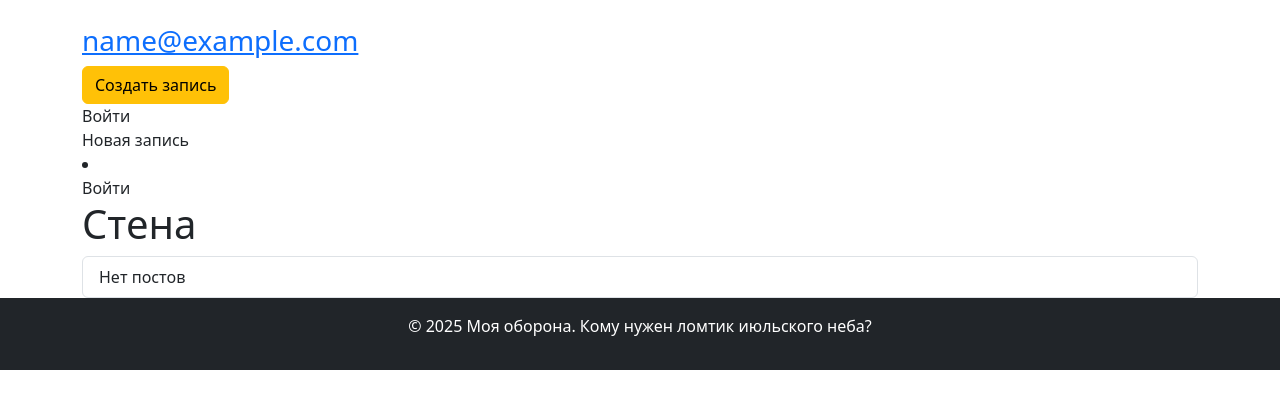
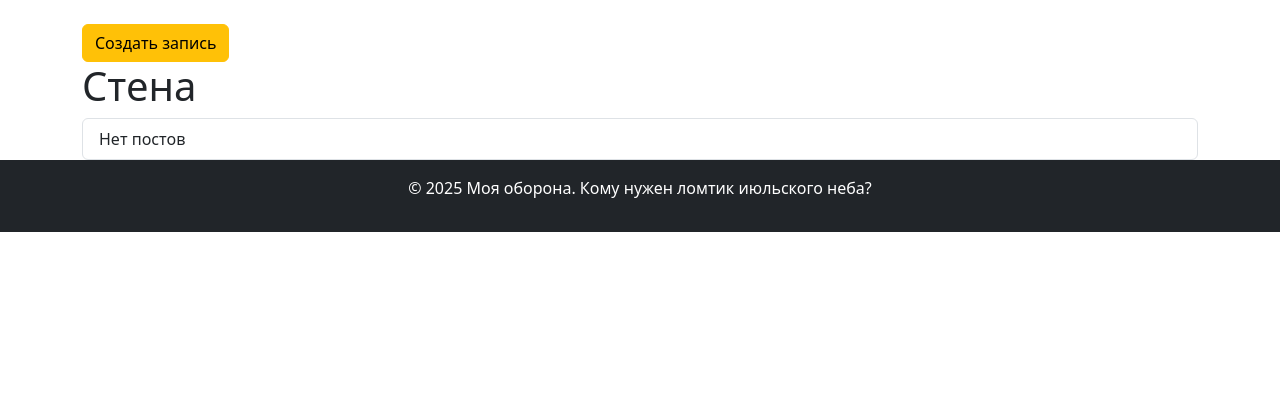
Before and after one commit to KokorechExtraction/ProjectWork_OTUS_Basic, a Django app: page /main/wall/1/ in a window 1280 px wide. Shown: the part 56-465 px from the top of the page. Run offline with Django 5.2, Linux system fonts and the light colour scheme; the visitor is signed in with stand-in values (Sample User, id 1); parts of the project's set-up code (start-up, migrations or seed data) failed here and were passed over.

Commit message:
wall fixed

```diff
--- a/templates/wall_app/post_create.html
+++ b/templates/wall_app/post_create.html
@@ -1,8 +1,9 @@
 {% extends "base.html" %}
 
-{% block title %} {{ title }} {% endblock %}
+
 
 {% block content %}
+
         <h1>{{ title }}</h1>
 
         <form method="post" class="mt-4" >
--- a/templates/wall_app/wall.html
+++ b/templates/wall_app/wall.html
@@ -4,20 +4,13 @@
 
 {% block content %}
 
-<a href="{% url 'profile_detail' user.pk %}"><h3>{{user.email}}</h3></a>
 
 <a href="{% url 'post_create'  user.pk %}" class="btn btm-sm btn-warning">Создать запись</a>
-<a class="nav-link active" aria-current="page" href="/post_create/">Войти</a>
-<!-- <a href="{% url 'post_create'  user.pk%}" class="btn btn-secondary mt-3">На главную</a>-->
-<a class="nav-item nav-link" href="{% url 'post_create' %}">Новая запись</a>
 
-<li class="nav-item">
-               <a class="nav-link active" aria-current="page" href="/login/">Войти</a>
-            </li>
 
-<!--{% if user.id == profile.user.id %}-->
-<!--        <a href="{% url 'edit_user_profile' profile.id %}"><button class="button">Edit</button></a>-->
-<!--{% endif %}-->
+{% if user.id == profile.user.id %}
+        <a href="{% url 'post_create'  user.pk %}" class="btn btm-sm btn-warning">Создать запись</a>
+{% endif %}
 
 
 
--- a/wall_app/urls.py
+++ b/wall_app/urls.py
@@ -1,10 +1,10 @@
 from django.urls import path
 
 
-from .views import ProfileDetailView, UserPostListView
+from .views import ProfileDetailView, UserPostListView, PostCreateView
 
 urlpatterns = [
     path("profile_detail/<int:pk>/", ProfileDetailView.as_view(), name="profile_detail"),
     path("wall/<int:pk>/", UserPostListView.as_view(), name="wall"),
-    path("post_create/<int:pk>/", UserPostListView.as_view(), name="post_create"),
+    path("post_create/<int:pk>/", PostCreateView.as_view(), name="post_create"),
 ]
```
Also changed, not shown: wall_app/forms.py (+5 -5 lines), wall_app/migrations/0002_profile_alter_comment_author_alter_post_author_and_more.py (added).
